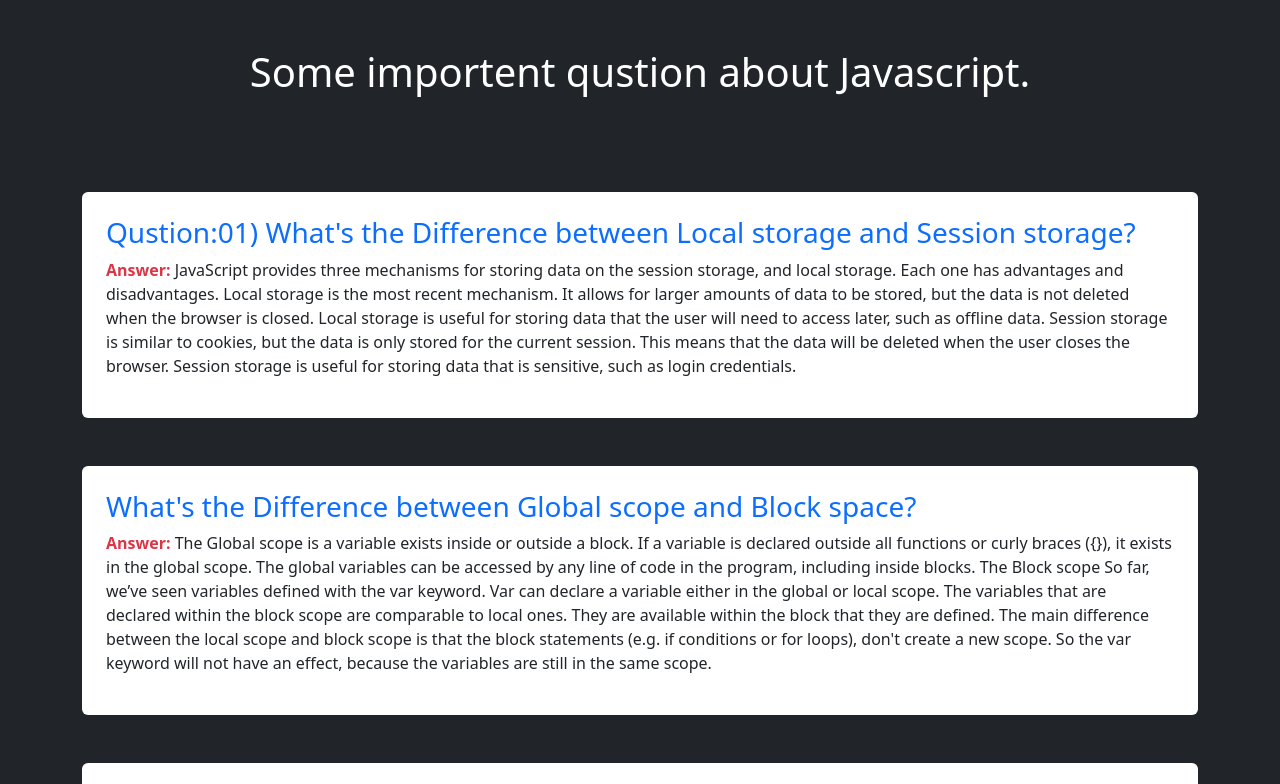
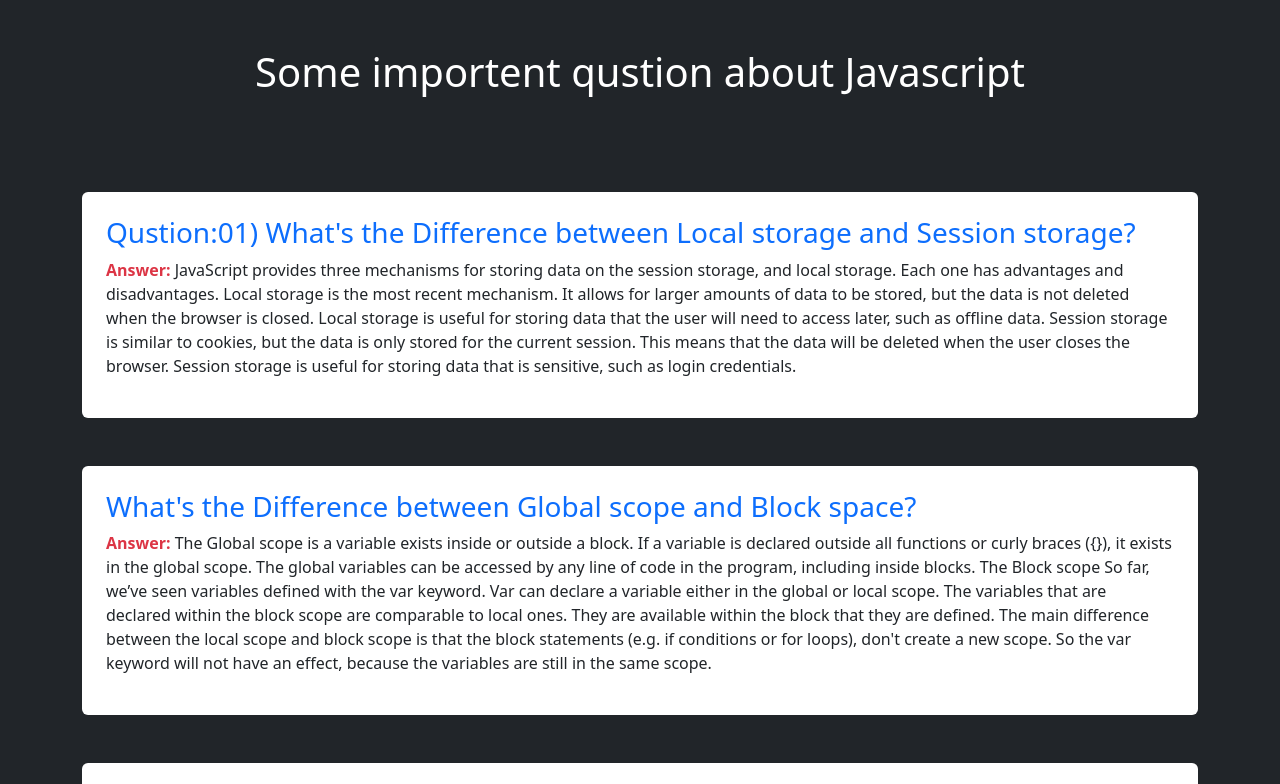
Before and after one commit to Developits/speed-monster, a plain HTML site: page blog.html in a window 1280 px wide. Shown: the top 784 px of the page. Drawn offline with nearby package versions, Linux system fonts and the light colour scheme.

Commit message:
overall complete

```diff
--- a/blog.html
+++ b/blog.html
@@ -14,7 +14,7 @@
   <body class="bg-dark container">
     <header>
       <h1 class="text-center text-white py-5">
-        Some importent qustion about Javascript.
+        Some importent qustion about Javascript
       </h1>
     </header>
     <main>
--- a/history.js
+++ b/history.js
@@ -40,6 +40,7 @@ function displayHistory() {
   });
 }
 
+// extra for spacebar problem //
 window.addEventListener("keydown", (e) => {
   if (e.key === " " && e.target === document.body) {
     e.preventDefault();
--- a/styles.css
+++ b/styles.css
@@ -182,6 +182,7 @@ button {
   top: 0;
 }
 
+/* responsive for mobile devices */
 @media only screen and (max-width: 700px) {
   .box-container {
     padding: 0 20px;
```
